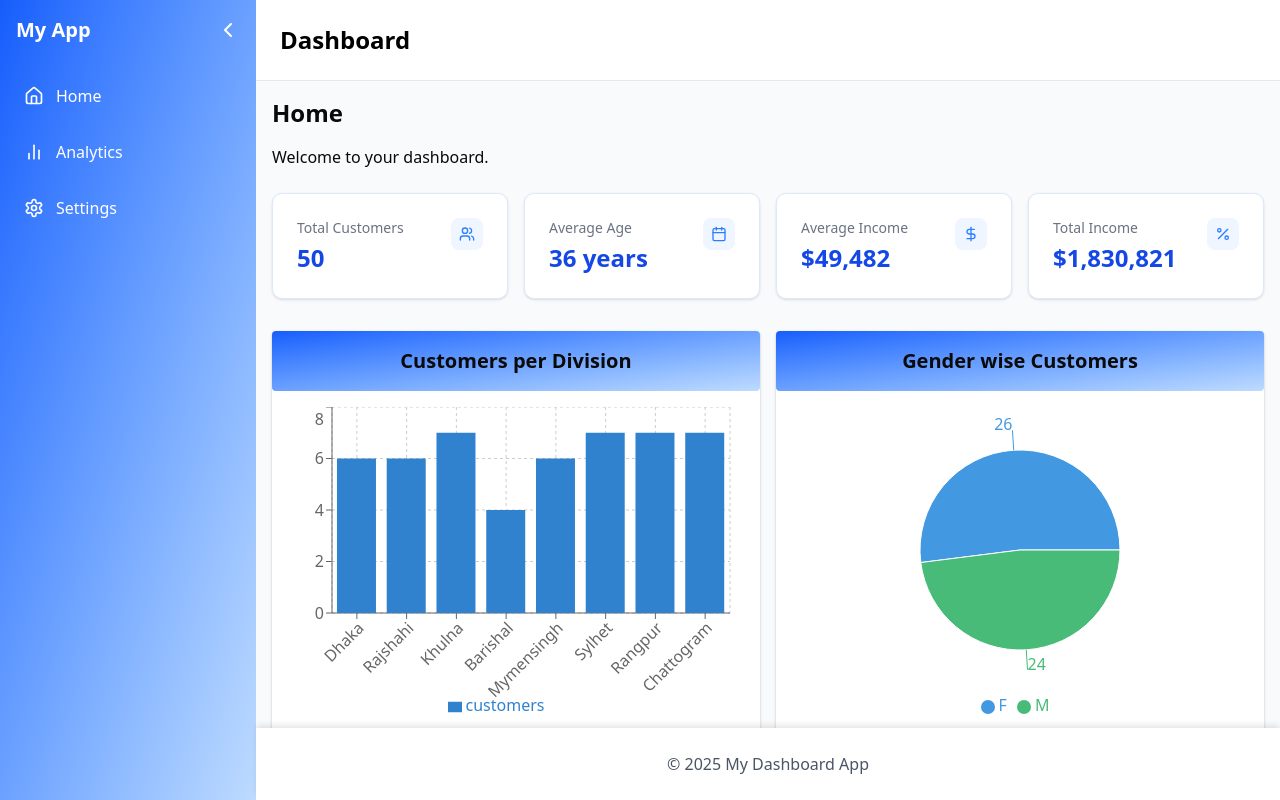
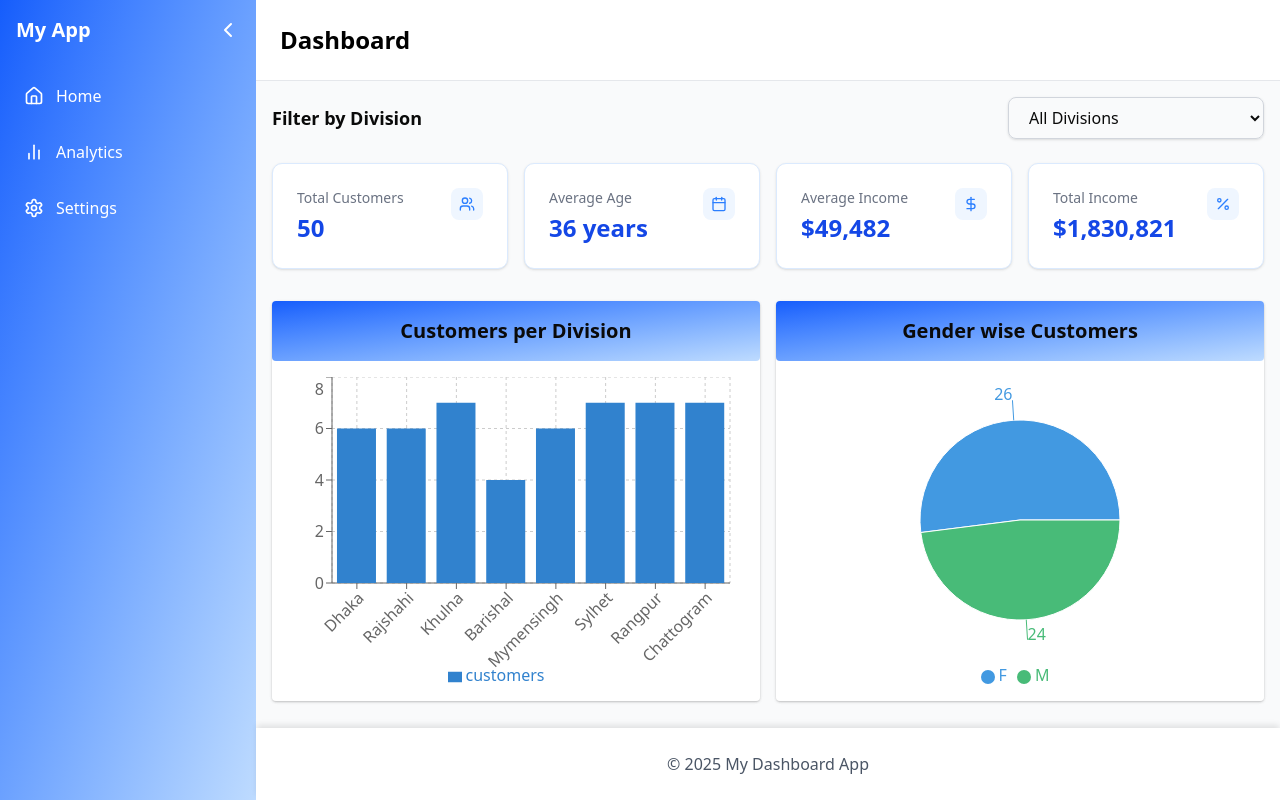
Before and after one commit to Asiful-Haque/Assesment, a Next.js app: page /dashboard in a window 1280 px wide. Built offline with nearby package versions, Linux system fonts and the light colour scheme.

Commit message:
Feat: Add filtering option based on division

```diff
--- a/src/components/Home.js
+++ b/src/components/Home.js
@@ -2,28 +2,78 @@ import React, { useState, useEffect } from "react";
 import { Users, DollarSign, Calendar, Percent } from "lucide-react";
 import { useQuery } from "@tanstack/react-query";
 import Papa from "papaparse";
-
 import PieChartGender from "./PieChartGender";
 import BarChartData from "./BarChart";
 import BarChartAge from "./BarChartAge";
 
-// tanstack function
-const fetchAllData = async () => {
-    const response = await fetch("/data/All_data.csv");
-    const text = await response.text();
-    const parsed = Papa.parse(text, {
-        header: true,
-        skipEmptyLines: true,
-        dynamicTyping: true,
-    });
-    return parsed.data;
-};
 
 function Home() {
+    const [originalData, setOriginalData] = useState([]);
+    const [filteredData, setFilteredData] = useState([]);
+    const [selectedDivision, setSelectedDivision] = useState("");
     const [totalCustomers, setTotalCustomers] = useState(0);
     const [averageAge, setAverageAge] = useState(0);
     const [averageIncome, setAverageIncome] = useState(0);
     const [totalIncome, setTotalIncome] = useState(0);
+
+    // tanstack function to fetch the data
+    const fetchAllData = async () => {
+        const response = await fetch("/data/All_data.csv");
+        const text = await response.text();
+        const parsed = Papa.parse(text, {
+            header: true,
+            skipEmptyLines: true,
+            dynamicTyping: true,
+        });
+        return parsed.data;
+    };
+
+    const handleFilterByDivision = (divisionName) => { //This function is working by clicking filter division
+        setSelectedDivision(divisionName);
+        if (!divisionName) {   //For no filter setting as like original data
+            setFilteredData(originalData);
+            const stats = calculateDashboardStats(originalData);
+            setTotalCustomers(stats.totalCustomers);
+            setAverageAge(stats.averageAge);
+            setAverageIncome(stats.averageIncome);
+            setTotalIncome(stats.totalIncomeSum);
+        } else {                 //For setting filter..setting data as per that
+            const filtered = originalData.filter((item) => item.Division === divisionName);
+            setFilteredData(filtered);
+            const stats = calculateDashboardStats(filteredData);
+            setTotalCustomers(stats.totalCustomers);
+            setAverageAge(stats.averageAge);
+            setAverageIncome(stats.averageIncome);
+            setTotalIncome(stats.totalIncomeSum);
+        }
+    };
+
+    const calculateDashboardStats = (inputData) => {  // Based on filter or original , it calculates all info
+        const totalCustomers = inputData.length;
+        let ageSum = 0;
+        let incomeSum = 0;
+        let countWithIncome = 0;
+        let totalIncomeSum = 0;
+
+        inputData.forEach((item) => {
+            ageSum += item.Age || 0;
+            if (item.Income > 0) {
+                incomeSum += item.Income;
+                countWithIncome++;
+            }
+            totalIncomeSum += item.Income || 0;
+        });
+
+        const averageAge = Math.round(ageSum / totalCustomers);
+        const averageIncome = countWithIncome > 0 ? Math.round(incomeSum / countWithIncome) : 0;
+
+        return {
+            totalCustomers,
+            averageAge,
+            averageIncome,
+            totalIncomeSum,
+        };
+    };
 
     const { data, isLoading, isError } = useQuery({
         //Tanstack query
@@ -32,42 +82,22 @@ function Home() {
     });
 
     useEffect(() => {
-        //This does when data changes everytime
         if (data && data.length > 0) {
-            setTotalCustomers(data.length);
+            setOriginalData(data);
+            setFilteredData(data);
 
-            let ageSum = 0;
-            for (let i = 0; i < data.length; i++) {
-                ageSum += data[i].Age || 0;
-            }
-            setAverageAge(Math.round(ageSum / data.length));
-
-            // Calculate total income and count how many have income > 0
-            let incomeSum = 0;
-            let countWithIncome = 0;
-            for (let i = 0; i < data.length; i++) {
-                if (data[i].Income > 0) {
-                    incomeSum += data[i].Income;
-                    countWithIncome++;
-                }
-            }
-            setAverageIncome(countWithIncome > 0 ? Math.round(incomeSum / countWithIncome) : 0);
-
-            // Calculate total income including zeros
-            let totalIncomeSum = 0;
-            for (let i = 0; i < data.length; i++) {
-                totalIncomeSum += data[i].Income || 0;
-            }
-            setTotalIncome(totalIncomeSum);
+            const stats = calculateDashboardStats(data); //Making it common for both task real and filtered data
+            setTotalCustomers(stats.totalCustomers);
+            setAverageAge(stats.averageAge);
+            setAverageIncome(stats.averageIncome);
+            setTotalIncome(stats.totalIncomeSum);
         }
     }, [data]);
 
     if (isLoading) return <p className="text-center">Loading data...</p>;
     if (isError) return <p className="text-center text-red-500">Error loading CSV data</p>;
 
-
-
-    // 🔹 Build the stats array from states
+    // Build the stats array from states to make easy access form ui code
     const stats = [
         {
             title: "Total Customers",
@@ -106,8 +136,23 @@ function Home() {
             </header>
 
             <main className="flex-1 overflow-y-auto p-4 bg-[#F9FAFB]">
-                <h1 className="text-2xl font-bold mb-4">Home</h1>
-                <p className="mb-6">Welcome to your dashboard.</p>
+                <div className="mb-6 flex flex-col sm:flex-row sm:items-center sm:justify-between gap-4">
+                    <h2 className="text-lg font-semibold">Filter by Division</h2>
+                    <select
+                        value={selectedDivision}
+                        onChange={(e) => handleFilterByDivision(e.target.value)}
+                        className="w-full sm:w-64 px-4 py-2 border border-gray-300 rounded-md shadow-sm focus:outline-none focus:ring-2 focus:ring-blue-500"
+                    >
+                        <option value="">All Divisions</option>
+                        {[...new Set(originalData.map((item) => item.Division))].map(
+                            (division, index) => (
+                                <option key={index} value={division}>
+                                    {division}
+                                </option>
+                            )
+                        )}
+                    </select>
+                </div>
 
                 <div className="grid grid-cols-1 md:grid-cols-2 lg:grid-cols-4 gap-4 mb-8">
                     {stats.map((stat, index) => (
```
